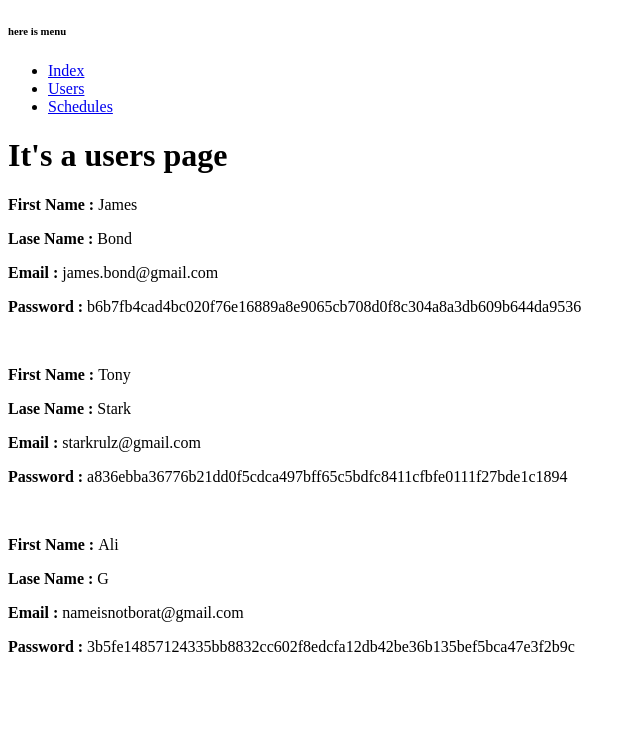
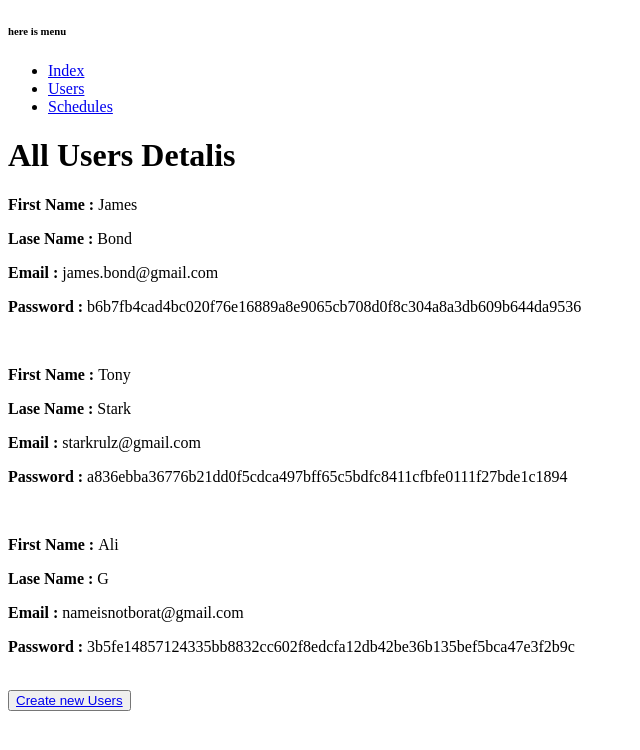
Before and after one commit to bhagya099/express_project_incode, a Node server app: page /users in a window 1280 px wide. Shown: the top 750 px of the page, without its empty margins (0-640 px from the left). Run offline with Node 20, Linux system fonts and the light colour scheme.

Commit message:
create a if else statment to get users/new page

```diff
--- a/index.js
+++ b/index.js
@@ -34,9 +34,14 @@ app.get("/schedules", (req, res) => {
 
 // for getting users by user id number
 app.get("/users/:id", (req, res) => {
-    res.render("pages/user-id", {
-        userid: data.users[req.params.id],
-    });
+
+    if (req.params.id == 'new') {
+        res.render("pages/form");
+    } else {
+        res.render("pages/user-id", {
+            userid: data.users[req.params.id],
+        });
+    }
 });
 
 // getting schedule by id
@@ -57,9 +62,9 @@ app.get("/users/:id/schedules", (req, res) => {
 });
 
 // for getting form for new users
-app.get("/new", (req, res) => {
-    res.render("pages/form");
-});
+// app.get("/new", (req, res) => {
+//     res.render("pages/form");
+// });
 
 app.get("/schedules/new", (req, res) => {
     res.render("pages/create_schedules");
--- a/views/pages/users.ejs
+++ b/views/pages/users.ejs
@@ -12,7 +12,7 @@
     <!-- it is a header -->
     <h6>here is menu</h6>
     <%- include('../partials/header') %>
-        <h1>It's a users page</h1>
+        <h1>All Users Detalis</h1>
         <main>
             <% users.forEach(user=> { %>
                 <p> <strong> First Name : </strong>
@@ -28,7 +28,7 @@
                     <%= `${user.password}` %>
                 </p><br>
                 <% }) %>
-
+                    <button><a href="/users/new"> Create new Users </a></button>
         </main>
 </body>
 
```
